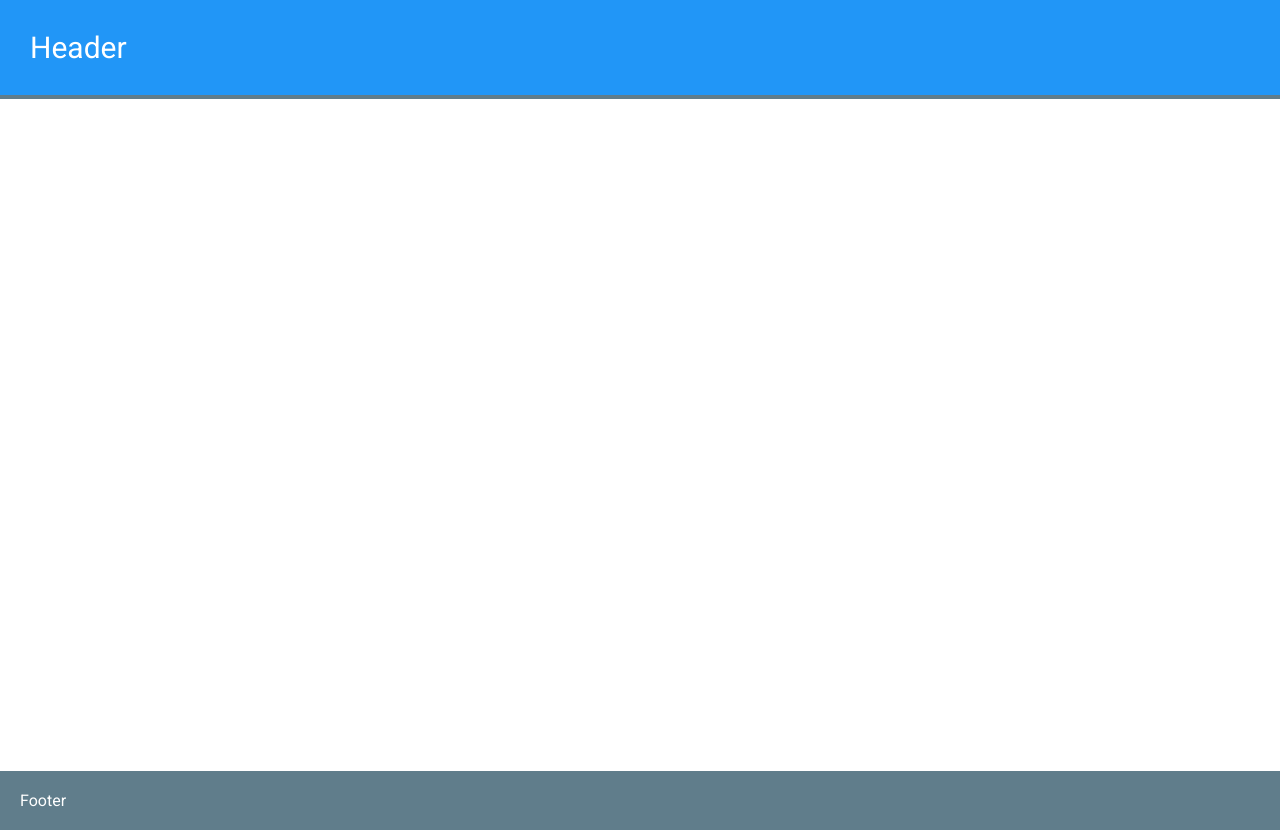
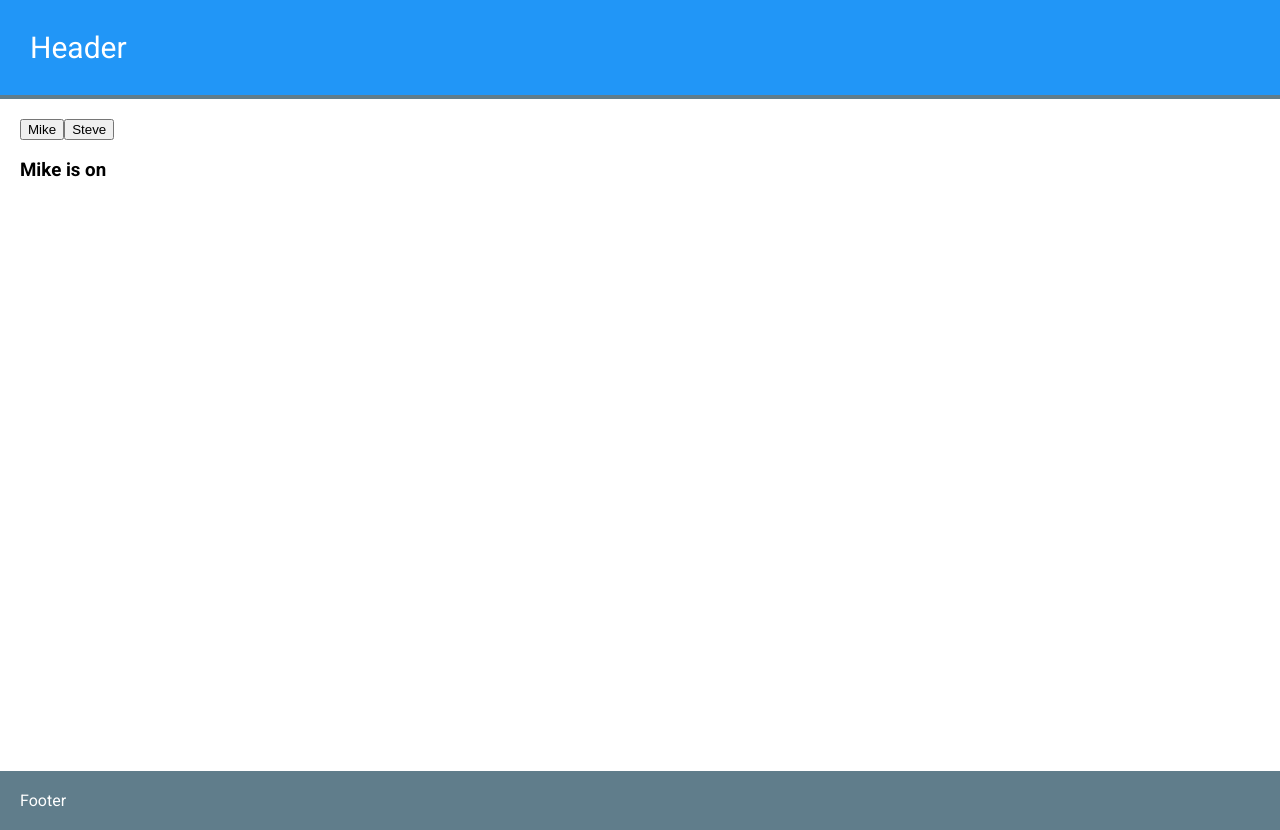
Before and after one commit to MaryKilduff68/VueProject2, a Vue app: page / in a window 1280 px wide. Built offline with nearby package versions, Linux system fonts and the light colour scheme.

Commit message:
learning dynamic components

```diff
--- a/src/App.vue
+++ b/src/App.vue
@@ -2,7 +2,18 @@
   <div>
     <app-header />
     <div class="container">
-      <Life v-if="showComponent"/>
+      <button @click="activeComp = Mike">Mike</button>
+      <button @click="activeComp = Steve">Steve</button>
+<!--
+      <Mike v-if="activeComp === Mike"/>
+      <Steve v-if="activeComp === Steve"/> -->
+
+
+      <!-- dynamic component -->
+      <component :is="activeComp"></component>
+
+
+      <!-- <Life v-if="showComponent"/> -->
       <!-- <UserProfile
               :alsoKnownAs="data.name"
               :userLastname="data.lastname"
@@ -39,13 +50,18 @@ import UserProfile from "@/components/user/profile.vue";
 import Cars from "@/components/cars/index.vue";
 import CarBrands from "@/components/cars/brands.vue"
 import Life from "@/components/lifecycles/index.vue"
-import { reactive, provide, ref} from "vue";
+import Mike from  "@/components/players/mike.vue"
+import Steve from  "@/components/players/steve.vue"
+import { reactive, provide, ref, shallowRef} from "vue";
 
-const showComponent = ref(true)
 
-setTimeout(() => {
-  showComponent.value = false
-}, 3000);
+const activeComp = shallowRef(Mike);
+
+// const showComponent = ref(true)
+
+// setTimeout(() => {
+//   showComponent.value = false
+// }, 3000);
 
 
 // const cars = reactive([
--- /dev/null
+++ b/src/components/players/mike.vue
@@ -0,0 +1,3 @@
+<template>
+    <h3> Mike is on </h3>
+</template>
--- /dev/null
+++ b/src/components/players/steve.vue
@@ -0,0 +1,3 @@
+<template>
+    <h3> Steve is on </h3>
+</template>
```
